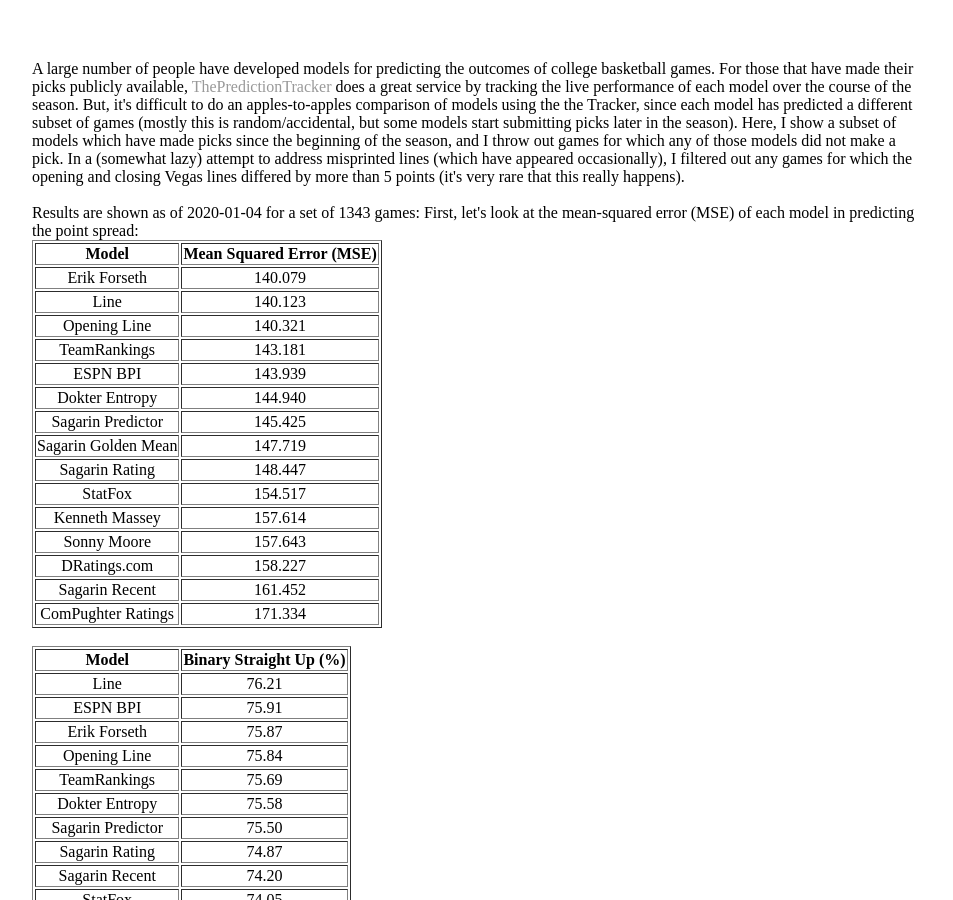
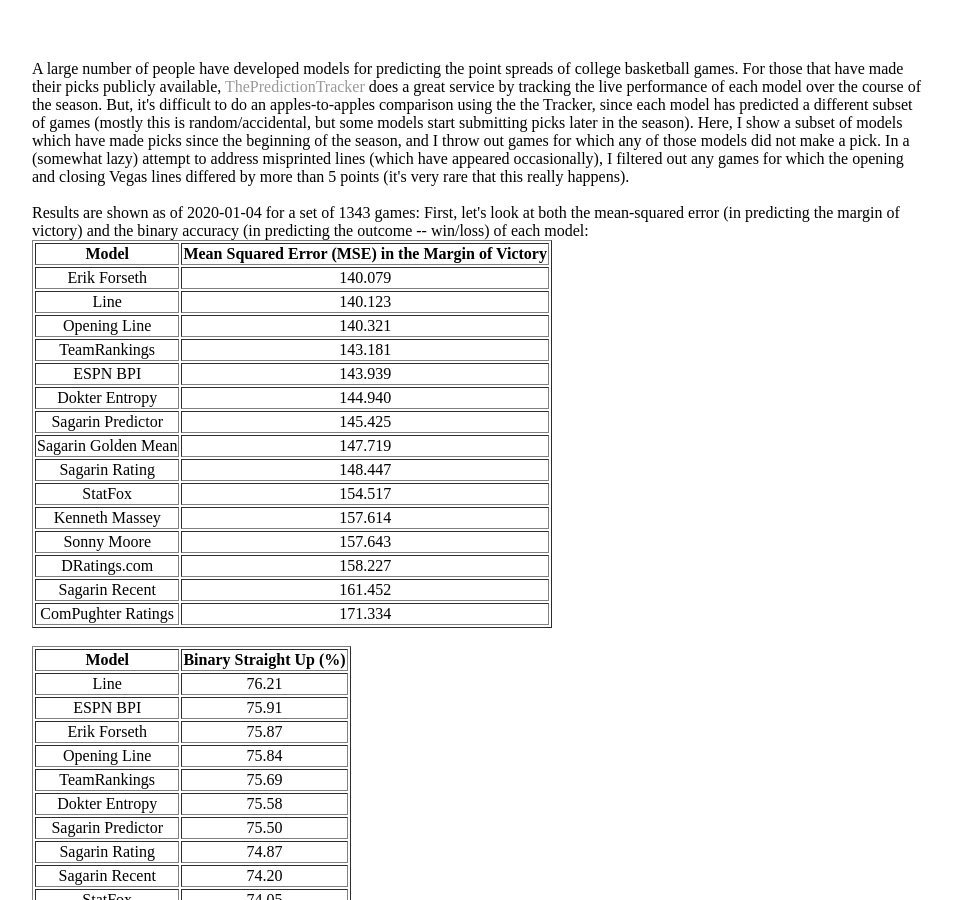
Before and after one commit to erikrforseth/erikrforseth.github.io, a Jekyll site: the page built from about.html, in a window 1280 px wide and 900 px high. Shown: the whole window, without its empty margins (160-1113 px from the left). Built offline with Jekyll 4.4.1, drawn with Linux system fonts in a browser that asks for light colours.

Commit message:
about page

```diff
--- a/about.html
+++ b/about.html
@@ -2,16 +2,16 @@
 layout: default
 title: About this model.
 ---
-A large number of people have developed models for predicting the outcomes of college basketball games. For those that have made their picks publicly available, <a href="http://www.thepredictiontracker.com/basketball.php">ThePredictionTracker</a> does a great service by tracking the live performance of each model over the course of the season. But, it's difficult to do an apples-to-apples comparison of models using the the Tracker, since each model has predicted a different subset of games (mostly this is random/accidental, but some models start submitting picks later in the season). Here, I show a subset of models which have made picks since the beginning of the season, and I throw out games for which any of those models did not make a pick. In a (somewhat lazy) attempt to address misprinted lines (which have appeared occasionally), I filtered out any games for which the opening and closing Vegas lines differed by more than 5 points (it's very rare that this really happens).
+A large number of people have developed models for predicting the point spreads of college basketball games. For those that have made their picks publicly available, <a href="http://www.thepredictiontracker.com/basketball.php">ThePredictionTracker</a> does a great service by tracking the live performance of each model over the course of the season. But, it's difficult to do an apples-to-apples comparison using the the Tracker, since each model has predicted a different subset of games (mostly this is random/accidental, but some models start submitting picks later in the season). Here, I show a subset of models which have made picks since the beginning of the season, and I throw out games for which any of those models did not make a pick. In a (somewhat lazy) attempt to address misprinted lines (which have appeared occasionally), I filtered out any games for which the opening and closing Vegas lines differed by more than 5 points (it's very rare that this really happens).
 
 <br><br>
-Results are shown as of 2020-01-04 for a set of 1343 games: First, let's look at the mean-squared error (MSE) of each model in predicting the point spread:
+Results are shown as of 2020-01-04 for a set of 1343 games: First, let's look at both the mean-squared error (in predicting the margin of victory) and the binary accuracy (in predicting the outcome -- win/loss) of each model:
 <br>
 <table border="1" class="dataframe">
   <thead>
     <tr style="text-align: center;">
       <th>Model</th>
-      <th>Mean Squared Error (MSE)</th>
+      <th>Mean Squared Error (MSE) in the Margin of Victory</th>
     </tr>
   </thead>
   <tbody>
```
